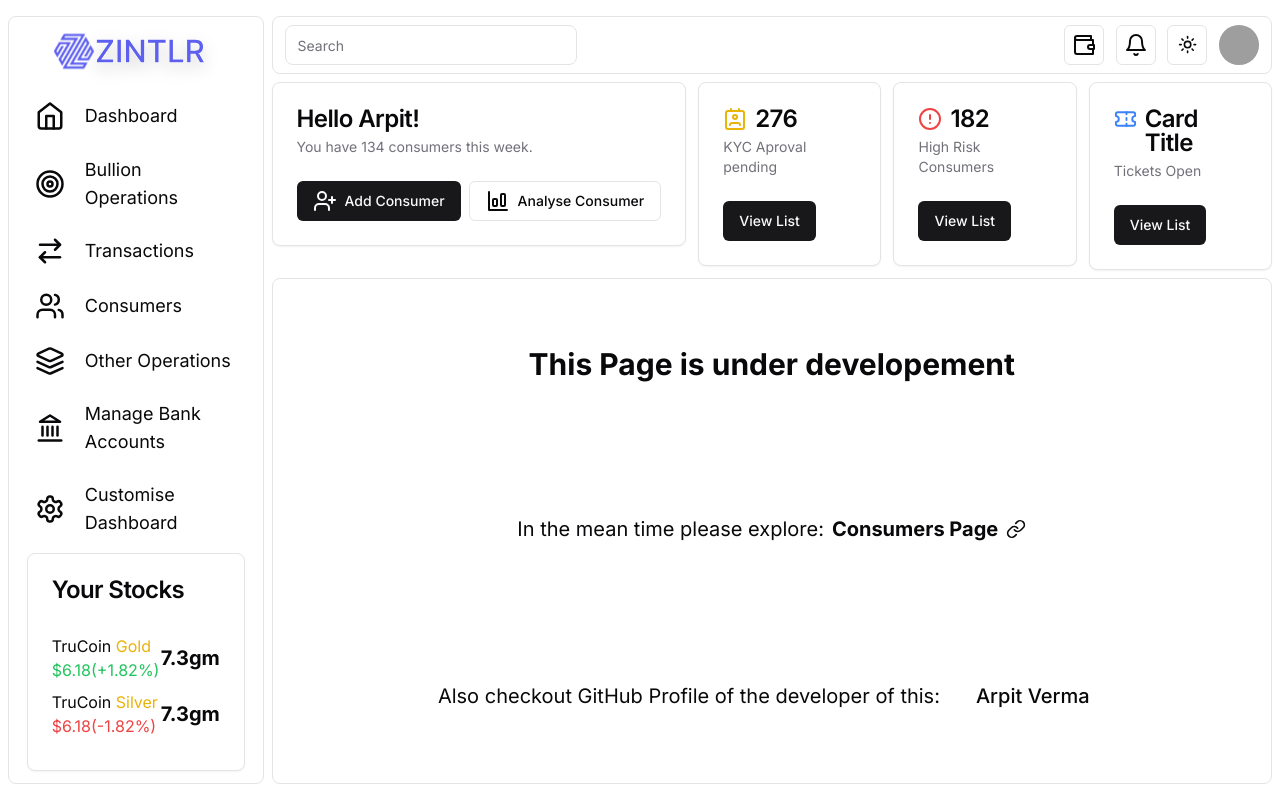
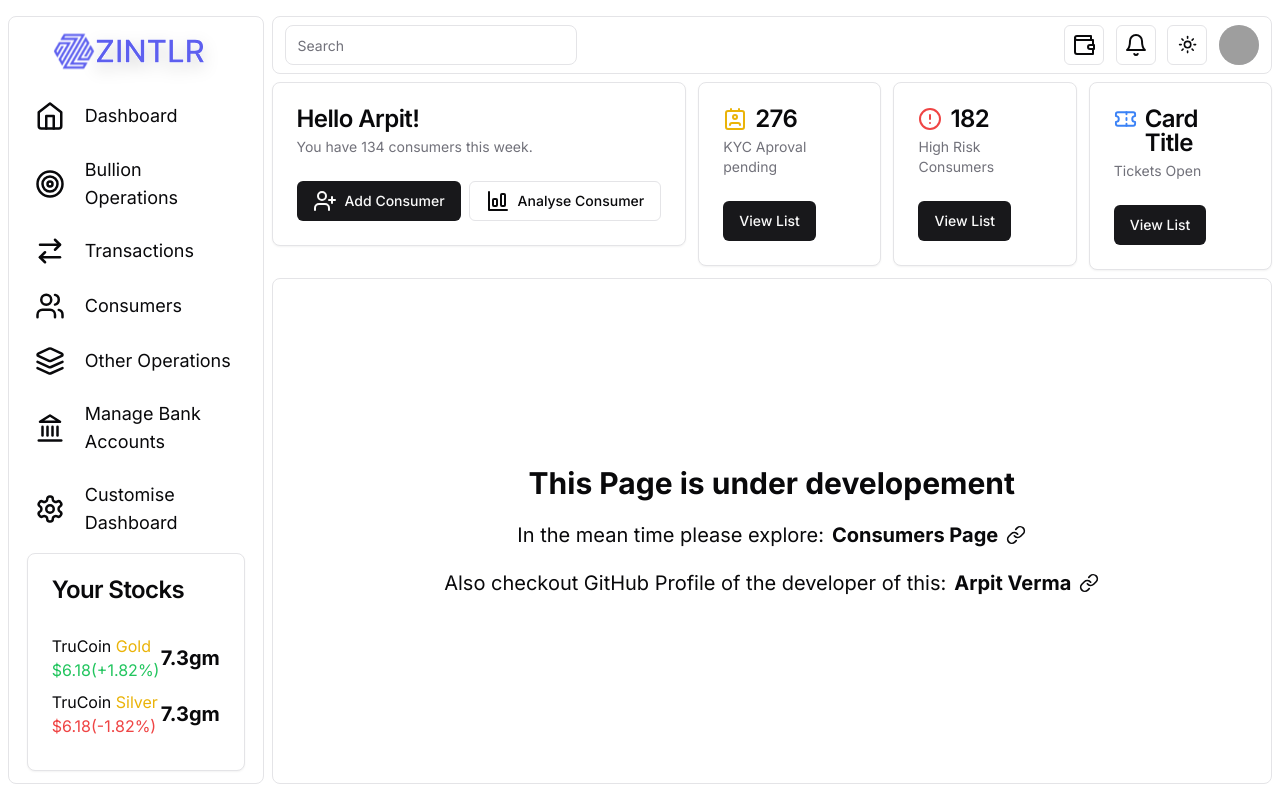
Before and after one commit to arpitv970/zlinter, a Next.js app: page / in a window 1280 px wide. Built offline with nearby package versions, Linux system fonts and the light colour scheme; grey boxes are pictures that could not be loaded.

Commit message:
minor fix

```diff
--- a/app/globals.css
+++ b/app/globals.css
@@ -130,7 +130,7 @@ main {
 
 /* Under-dev */
 .under-dev {
-  @apply border border h-[100%] w-[100%] rounded-lg flex flex-col justify-around items-center m-auto;
+  @apply border border h-[100%] w-[100%] rounded-lg flex flex-col justify-center gap-5 items-center m-auto;
 }
 
 .under-dev h1 {
@@ -146,5 +146,14 @@ main {
 }
 
 .under-dev section {
-  @apply flex gap-5 justify-around items-center;
+  @apply flex flex-col gap-5 justify-around items-center;
 }
+
+/* consumers */
+.consumer {
+  @apply border border-border rounded-lg px-3 py-2;
+}
+
+.consumer h1 {
+  @apply font-bold text-xl;
+}
--- a/components/common/UnderDev.tsx
+++ b/components/common/UnderDev.tsx
@@ -1,30 +1,22 @@
 import Link from 'next/link'
 import { Link as Url } from 'lucide-react'
 import React from 'react'
-import { HoverCard, HoverCardContent, HoverCardTrigger } from '../ui/hover-card'
-import Image from 'next/image'
-import { Button } from '../ui/button'
 
 const UnderDev = () => {
   return (
     <section className='under-dev'>
       <h1>This Page is under developement</h1>
-      <p>In the mean time please explore:
-        <Link href='/consumers'>
-          Consumers Page<Url size={20} />
-        </Link>
-      </p>
       <section>
-        <p>Also checkout GitHub Profile of the developer of this: </p>
-        <span>
+        <p>In the mean time please explore:
+          <Link href='/consumers'>
+            Consumers Page<Url size={20} />
+          </Link>
+        </p>
+        <p>Also checkout GitHub Profile of the developer of this:
           <Link href={'https://github.com/arpitv970/'}>
-            <Button
-              variant={'ghost'}
-              className='flex justify-center items-center m-auto text-xl'>
-              Arpit Verma
-            </Button>
+            Arpit Verma<Url size={20} />
           </Link>
-        </span>
+        </p>
       </section>
 
     </section>
--- a/components/consumers/ConsumerAnalysis.tsx
+++ b/components/consumers/ConsumerAnalysis.tsx
@@ -1,4 +1,5 @@
 import React from 'react'
+import UnderDev from '../common/UnderDev'
 
 const ConsumerAnalysis = () => {
   return (
--- a/components/consumers/table/data-table-pagination.tsx
+++ b/components/consumers/table/data-table-pagination.tsx
@@ -19,7 +19,7 @@ export function DataTablePagination<TData>({
   table,
 }: DataTablePaginationProps<TData>) {
   return (
-    <div className="flex items-center justify-between px-2 my-2">
+    <div className="flex items-center justify-between px-2 mt-2">
       <div className="flex-1 text-sm text-muted-foreground">
         {table.getFilteredSelectedRowModel().rows.length} of{" "}
         {table.getFilteredRowModel().rows.length} row(s) selected.
```
